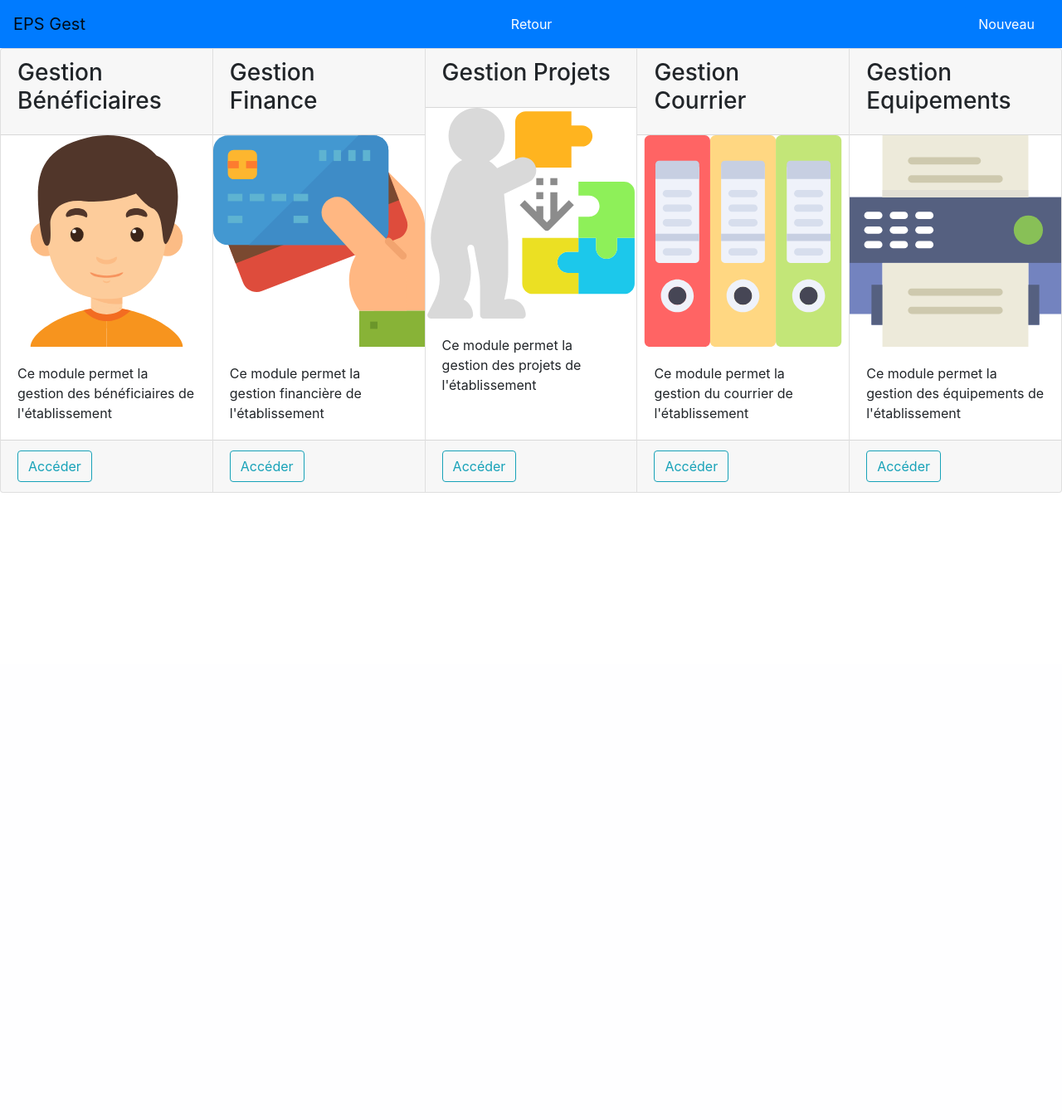
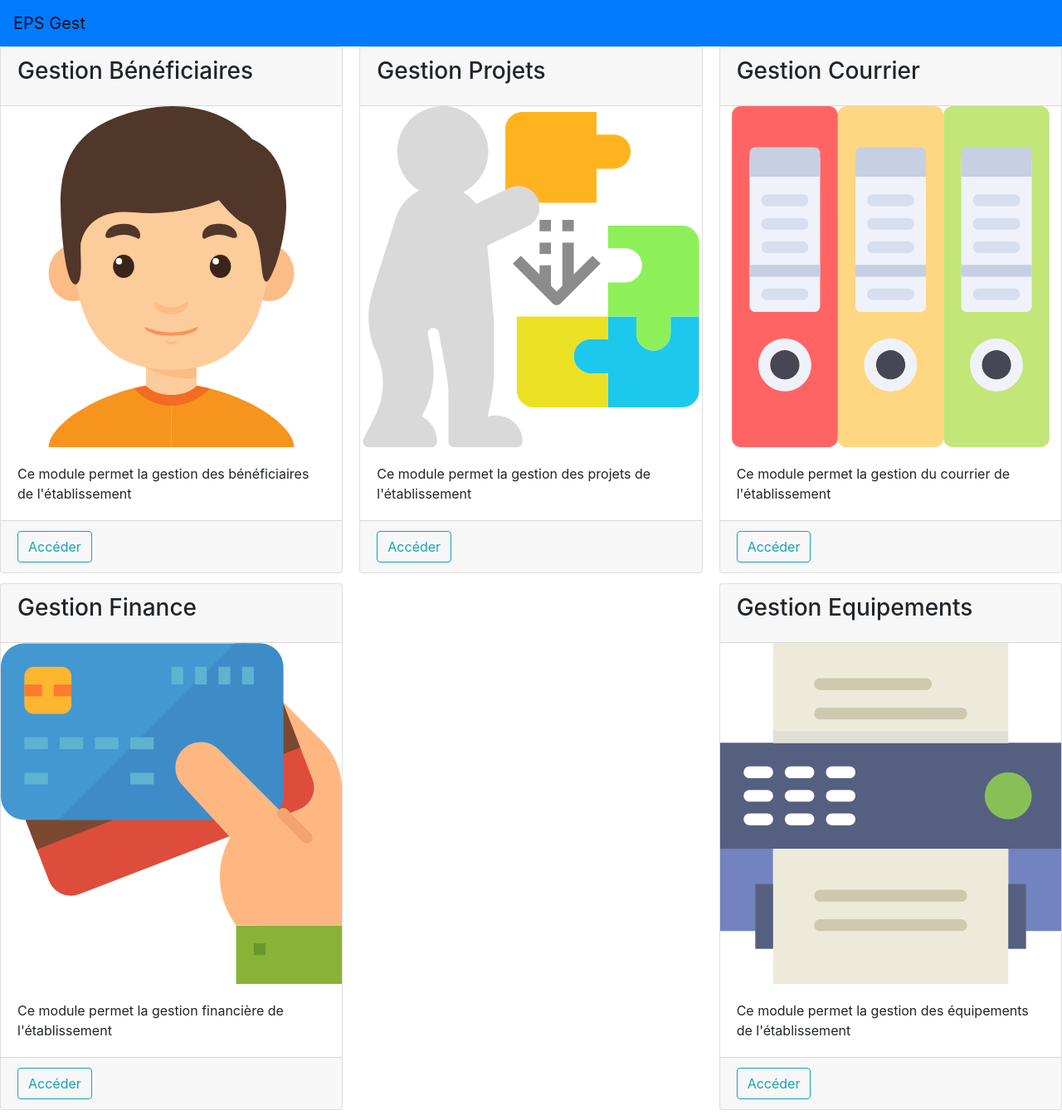
Before and after one commit to mohamedafriad/epsgest, a Django app: page / in a window 1280 px wide. Shown: the whole page at 83% size. Before the commit the page ends 594 px from the top, so only its background shows below. Run offline with Django 3.2, Linux system fonts and the light colour scheme; some libraries are stand-ins or nearby versions.

Commit message:
rien de nouveau...

```diff
--- a/templates/accueil.html
+++ b/templates/accueil.html
@@ -1,8 +1,9 @@
 {% extends "base.html" %}
 {% load static %}
-
+{% block toolbar-items %}
+{% endblock%}
 {% block content %}
-<div class="card-group">
+<div class="card-columns">
   <div class="card">
   	<div class="card-header">
   		<h3 class="card-title">Gestion Bénéficiaires</h3>
```
Also changed, not shown: static/screen1.png (added), static/screen2.png (added).
